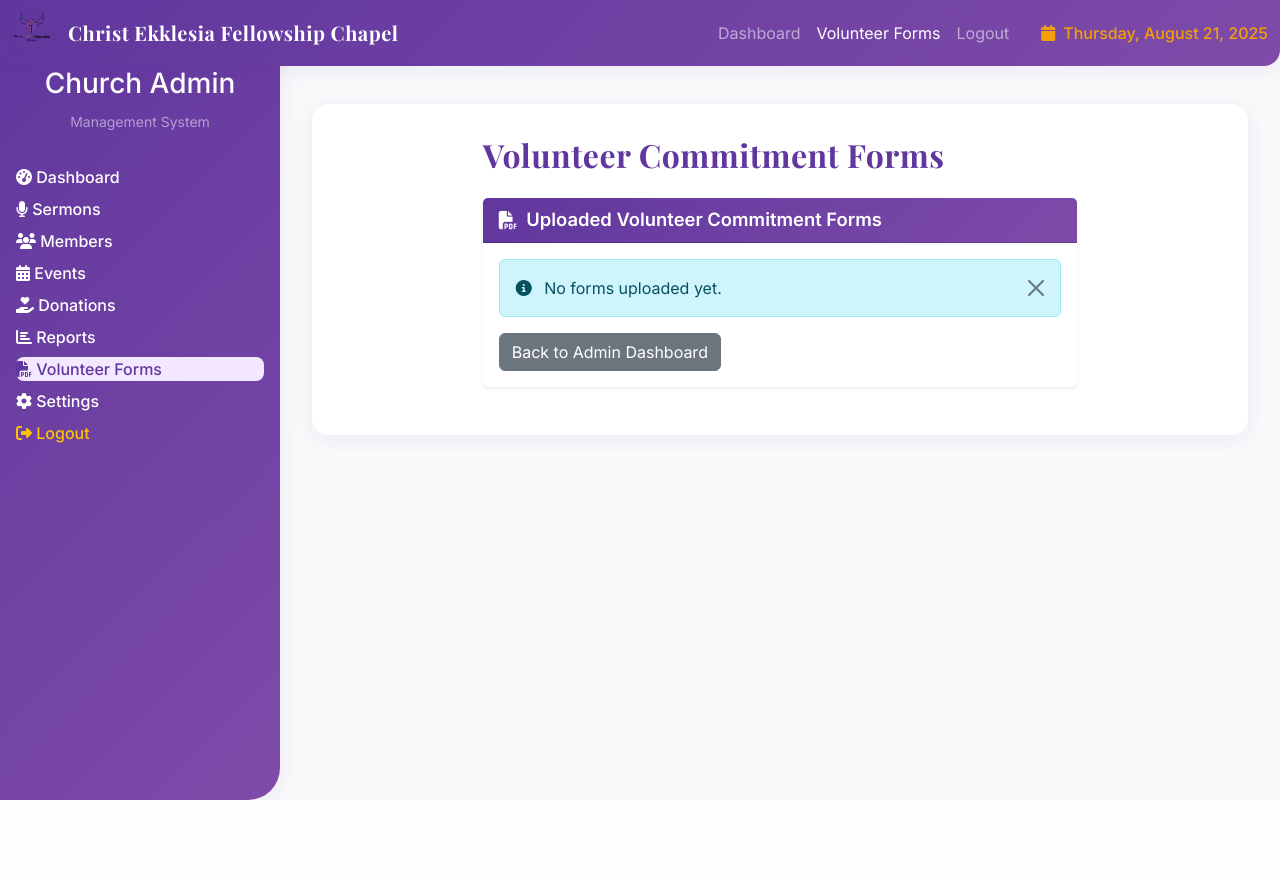
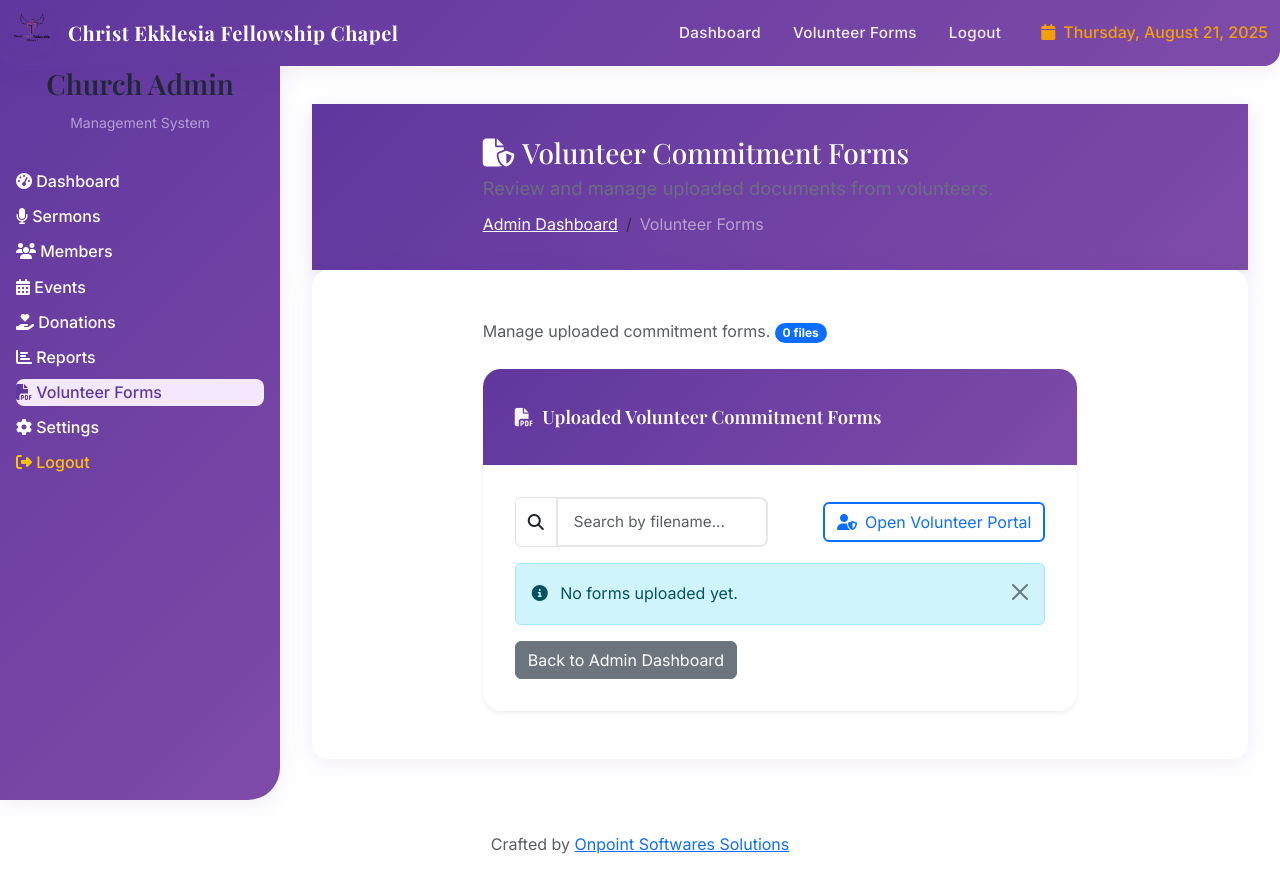
Before and after one commit to OnpointSoftwares/church-website-recent, a PHP site: page /admin/volunteer_forms.php in a window 1280 px wide. Before the commit the page ends 800 px from the top, so only its background shows below. Run offline with PHP 8.4, Linux system fonts and the light colour scheme.

Commit message:
changes on UI

```diff
--- a/admin/volunteer_forms.php
+++ b/admin/volunteer_forms.php
@@ -1,18 +1,3 @@
-<?php
-// Admin: List all uploaded volunteer commitment forms
-$uploadDir = __DIR__ . '/uploads/volunteers/';
-$files = [];
-if (is_dir($uploadDir)) {
-    foreach (glob($uploadDir . '*.pdf') as $file) {
-        $files[] = [
-            'name' => basename($file),
-            'path' => '/uploads/volunteers/' . basename($file),
-            'size' => filesize($file),
-            'uploaded' => date('Y-m-d H:i', filemtime($file))
-        ];
-    }
-}
-?>
 <?php
 // Volunteer forms listing logic
 $uploadDir = __DIR__ . '/../uploads/volunteers/';
@@ -23,10 +8,15 @@ if (is_dir($uploadDir)) {
             'name' => basename($file),
             'path' => '/uploads/volunteers/' . basename($file),
             'size' => filesize($file),
+            'timestamp' => filemtime($file),
             'uploaded' => date('Y-m-d H:i', filemtime($file))
         ];
     }
 }
+// Sort newest first
+usort($files, function($a, $b) { return ($b['timestamp'] ?? 0) <=> ($a['timestamp'] ?? 0); });
+// Count
+$totalFiles = count($files);
 ?>
 <!DOCTYPE html>
 <html lang="en">
@@ -37,6 +27,7 @@ if (is_dir($uploadDir)) {
     <link href="https://cdnjs.cloudflare.com/ajax/libs/bootstrap/5.3.2/css/bootstrap.min.css" rel="stylesheet">
     <link href="https://cdnjs.cloudflare.com/ajax/libs/font-awesome/6.4.0/css/all.min.css" rel="stylesheet">
     <link href="https://fonts.googleapis.com/css2?family=Inter:wght@300;400;500;600;700&family=Playfair+Display:wght@400;500;600;700&display=swap" rel="stylesheet">
+    <link rel="stylesheet" href="../style.css">
     <style>
         :root {
             --primary-purple: #60379e;
@@ -55,7 +46,7 @@ if (is_dir($uploadDir)) {
         }
         body {
             font-family: 'Inter', Arial, sans-serif;
-            background: var(--off-white);
+            background: #ffffff;
             color: var(--text-dark);
         }
         .sidebar {
@@ -94,8 +85,16 @@ if (is_dir($uploadDir)) {
         }
         .navbar {
             border-radius: 0 0 16px 16px;
-            margin-bottom: 2rem;
+            margin-bottom: 0;
         }
+        /* Page banner to match site vibrancy */
+        .page-banner {
+            background: linear-gradient(135deg, var(--primary-purple), var(--secondary-purple));
+            color: #fff;
+            padding: 2rem 0;
+            box-shadow: 0 6px 20px rgba(96,55,158,0.15);
+        }
+        .page-banner .lead { opacity: 0.9; }
         .content-area {
             background: var(--white);
             border-radius: var(--border-radius);
@@ -105,6 +104,21 @@ if (is_dir($uploadDir)) {
         .table {
             background: var(--white);
         }
+        .table tbody tr:hover { background-color: #faf5ff; }
+        .badge { border-radius: 10px; }
+        .btn-outline-primary { border-width: 2px; }
+        .card-header i { opacity: 0.95; }
+        .card { border-radius: 18px; }
+        /* Sticky table header and purple accent striping */
+        thead.sticky-header th {
+            position: sticky;
+            top: 0;
+            z-index: 5;
+            background: #ffffff;
+            box-shadow: 0 2px 0 rgba(0,0,0,0.03);
+        }
+        .table.table-striped tbody tr:nth-of-type(odd) { background-color: #fbf7ff; }
+        .table thead th { color: var(--primary-purple); font-weight: 600; }
         @media (max-width: 991px) {
             .sidebar { display: none; }
             .main-content { margin-left: 0; padding: 1rem; }
@@ -159,11 +173,32 @@ if (is_dir($uploadDir)) {
             </div>
         </nav>
         <div style="height: 64px;"></div> <!-- Spacer for fixed navbar -->
+        <!-- Page Banner -->
+        <section class="page-banner">
+            <div class="container-fluid px-0 px-md-3">
+                <div class="row justify-content-center">
+                    <div class="col-12 col-lg-10 col-xl-8">
+                        <h1 class="h3 mb-1 d-flex align-items-center gap-2">
+                            <i class="fas fa-file-shield"></i>
+                            Volunteer Commitment Forms
+                        </h1>
+                        <p class="lead mb-0">Review and manage uploaded documents from volunteers.</p>
+                        <nav aria-label="breadcrumb" class="mt-2">
+                            <ol class="breadcrumb mb-0">
+                                <li class="breadcrumb-item"><a href="index.php" class="text-white text-decoration-underline">Admin Dashboard</a></li>
+                                <li class="breadcrumb-item active text-white-50" aria-current="page">Volunteer Forms</li>
+                            </ol>
+                        </nav>
+                    </div>
+                </div>
+            </div>
+        </section>
         <!-- Content Area -->
         <div class="content-area container-fluid px-0 px-md-3">
             <div class="row justify-content-center">
                 <div class="col-12 col-lg-10 col-xl-8">
-                    <h2 class="mb-4" style="font-family: 'Playfair Display', serif; font-weight: 700; color: var(--primary-purple); letter-spacing: 0.5px;">Volunteer Commitment Forms</h2>
+                    <h2 class="visually-hidden">Volunteer Commitment Forms</h2>
+                    <p class="text-muted mt-3 mb-4">Manage uploaded commitment forms. <span class="badge bg-primary"><?= $totalFiles ?> file<?= $totalFiles === 1 ? '' : 's' ?></span></p>
                     <?php if (!empty($_SESSION['success'])): ?>
                         <div class="alert alert-success alert-dismissible fade show" role="alert">
                             <i class="fas fa-check-circle me-2"></i>
@@ -178,6 +213,17 @@ if (is_dir($uploadDir)) {
                             <span>Uploaded Volunteer Commitment Forms</span>
                         </div>
                         <div class="card-body">
+                            <div class="row align-items-center mb-3">
+                                <div class="col-md-6">
+                                    <div class="input-group">
+                                        <span class="input-group-text bg-white"><i class="fas fa-search"></i></span>
+                                        <input type="text" id="formSearch" class="form-control" placeholder="Search by filename...">
+                                    </div>
+                                </div>
+                                <div class="col-md-6 text-md-end mt-2 mt-md-0">
+                                    <a href="../volunteers.php" class="btn btn-outline-primary"><i class="fas fa-user-shield me-2"></i>Open Volunteer Portal</a>
+                                </div>
+                            </div>
                             <?php if (empty($files)): ?>
                                 <div class="alert alert-info alert-dismissible fade show mb-0" role="alert">
                                     <i class="fas fa-info-circle me-2"></i>
@@ -186,13 +232,13 @@ if (is_dir($uploadDir)) {
                                 </div>
                             <?php else: ?>
                             <div class="table-responsive">
-                                <table class="table table-striped table-hover align-middle rounded" style="overflow: hidden;">
-                                    <thead class="table-light">
+                                <table class="table table-striped table-hover align-middle rounded" id="formsTable" style="overflow: hidden;">
+                                    <thead class="table-light sticky-header">
                                         <tr>
                                             <th scope="col">File Name</th>
                                             <th scope="col">Uploaded</th>
                                             <th scope="col">Size</th>
-                                            <th scope="col">Action</th>
+                                            <th scope="col" class="text-end">Action</th>
                                         </tr>
                                     </thead>
                                     <tbody>
@@ -201,7 +247,12 @@ if (is_dir($uploadDir)) {
                                             <td><a href="<?= htmlspecialchars($file['path']) ?>" target="_blank" class="fw-semibold text-decoration-none"><i class="fas fa-file-pdf text-danger me-2"></i><?= htmlspecialchars($file['name']) ?></a></td>
                                             <td><?= htmlspecialchars($file['uploaded']) ?></td>
                                             <td><?= round($file['size'] / 1024, 2) ?> KB</td>
-                                            <td><a href="<?= htmlspecialchars($file['path']) ?>" target="_blank" class="btn btn-sm btn-outline-primary"><i class="fas fa-download"></i> Download</a></td>
+                                            <td class="text-end">
+                                                <div class="btn-group btn-group-sm" role="group">
+                                                    <a href="<?= htmlspecialchars($file['path']) ?>" target="_blank" class="btn btn-outline-primary" title="Download PDF"><i class="fas fa-download"></i></a>
+                                                    <button type="button" class="btn btn-outline-secondary" onclick="copyLink('<?= htmlspecialchars($file['path']) ?>')" title="Copy link"><i class="fas fa-link"></i></button>
+                                                </div>
+                                            </td>
                                         </tr>
                                         <?php endforeach; ?>
                                     </tbody>
@@ -216,5 +267,50 @@ if (is_dir($uploadDir)) {
         </div>
     </div>
 
+    <!-- Footer Credit -->
+    <footer class="py-3 mt-4 text-center">
+        <p class="mb-0 text-muted">Crafted by
+            <a href="https://onpointsoft.pythonanywhere.com" target="_blank" rel="noopener" class="text-decoration-underline">Onpoint Softwares Solutions</a>
+        </p>
+    </footer>
+
+    <script src="https://cdnjs.cloudflare.com/ajax/libs/bootstrap/5.3.2/js/bootstrap.bundle.min.js"></script>
+    <script>
+        // Mobile sidebar toggle
+        function toggleSidebar(){
+            const sb = document.getElementById('sidebar');
+            if (!sb) return;
+            if (getComputedStyle(sb).display === 'none') {
+                sb.style.display = 'block';
+                document.body.style.overflow = 'hidden';
+            } else {
+                sb.style.display = '';
+                document.body.style.overflow = '';
+            }
+        }
+        // Search filter
+        const formSearch = document.getElementById('formSearch');
+        if (formSearch) {
+            formSearch.addEventListener('input', function(){
+                const q = this.value.toLowerCase();
+                document.querySelectorAll('#formsTable tbody tr').forEach(tr => {
+                    const name = tr.querySelector('td')?.innerText.toLowerCase() || '';
+                    tr.style.display = name.includes(q) ? '' : 'none';
+                });
+            });
+        }
+        // Copy link helper
+        function copyLink(url){
+            navigator.clipboard.writeText(location.origin + url).then(() => {
+                const alertDiv = document.createElement('div');
+                alertDiv.className = 'alert alert-success py-2 px-3 position-fixed';
+                alertDiv.style.right = '1rem';
+                alertDiv.style.bottom = '1rem';
+                alertDiv.innerHTML = '<i class="fas fa-check-circle me-2"></i>Link copied';
+                document.body.appendChild(alertDiv);
+                setTimeout(()=>alertDiv.remove(), 1500);
+            });
+        }
+    </script>
 </body>
 </html>
```
